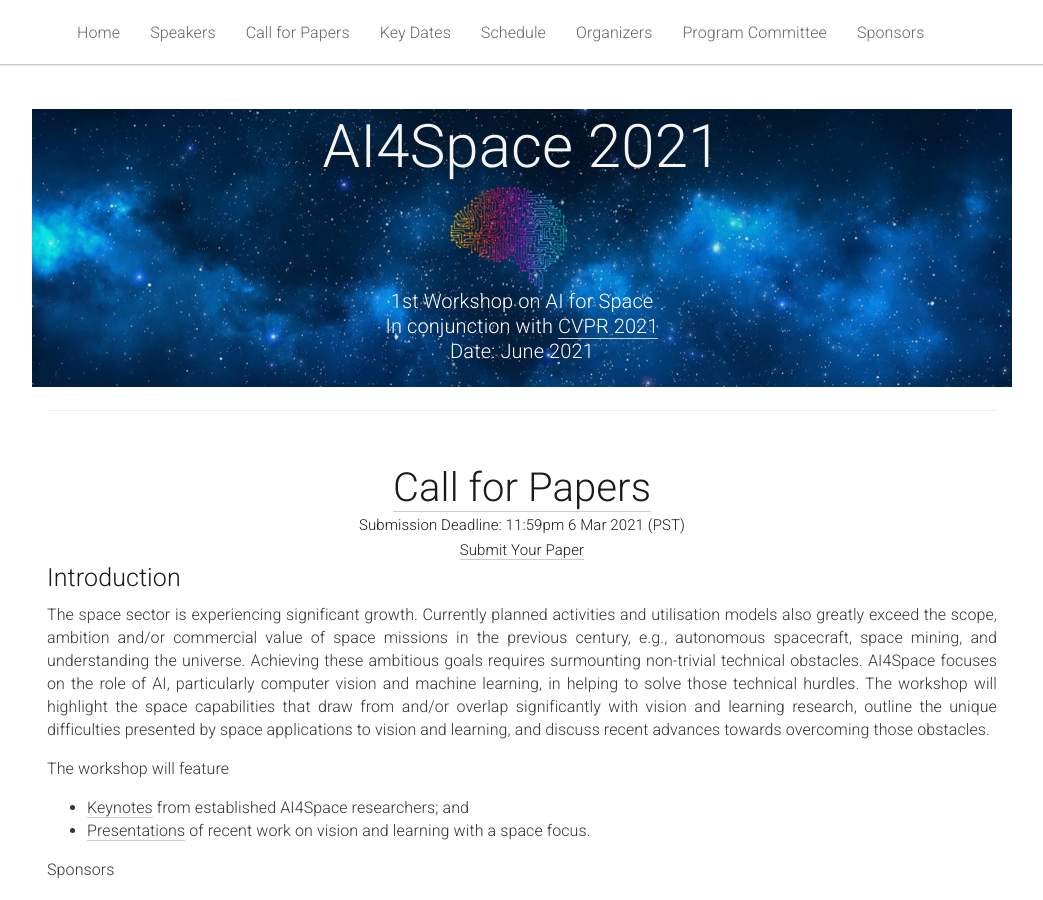
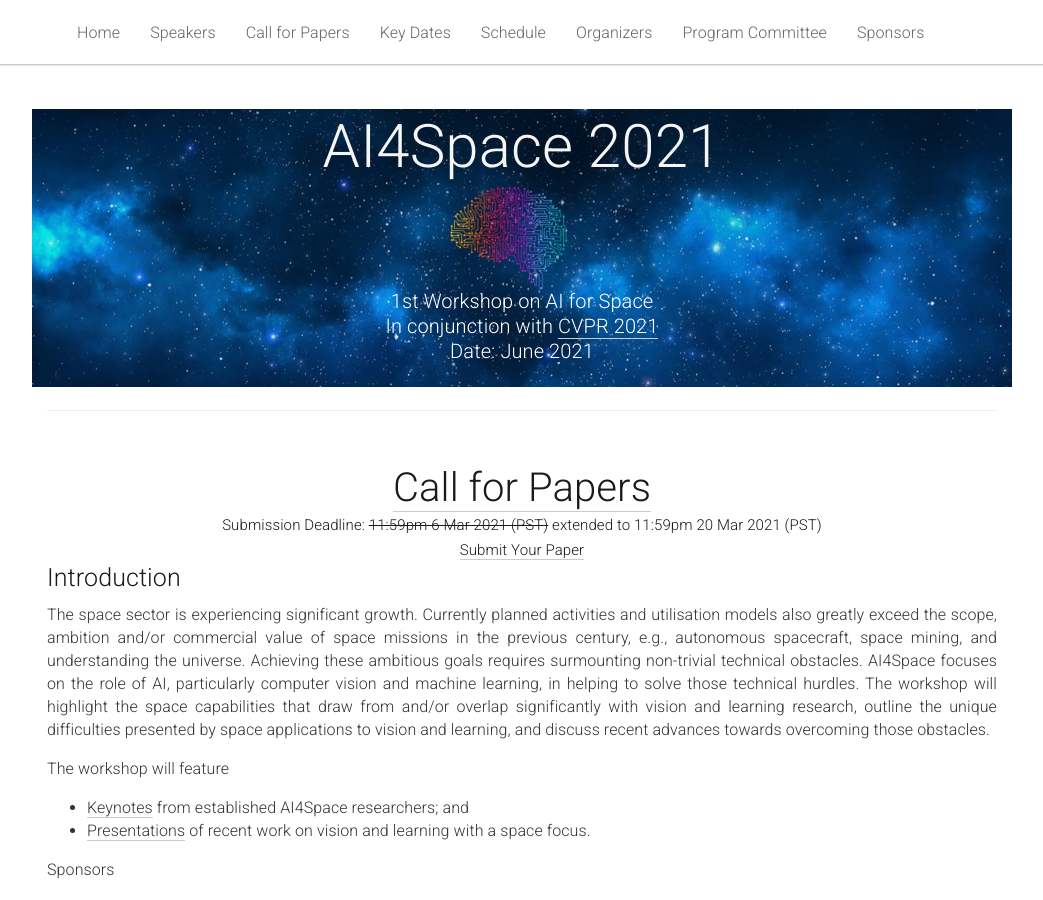
Before and after one commit to AIforSpace/2024, a Jekyll site: the page built from _pages/home.md, in a window 1280 px wide and 900 px high. Shown: the whole window, without its empty margins (118-1161 px from the left). Built offline with Jekyll 4.4.1, drawn with Linux system fonts in a browser that asks for light colours; some of the changed text lies outside the part shown.

Commit message:
due date extended

```diff
--- a/_pages/home.md
+++ b/_pages/home.md
@@ -41,7 +41,7 @@
 <div class="row" id="intro">
   <div class="col-xs-12">
     <center><h2 style="font-size:40px"><a href="#cfp">Call for Papers</a></h2></center>
-    <center><h3 style="font-size:15px">Submission Deadline: 11:59pm 6 Mar 2021 (PST)</h3></center>
+    <center><h3 style="font-size:15px">Submission Deadline: <strike>11:59pm 6 Mar 2021 (PST)</strike> extended to 11:59pm 20 Mar 2021 (PST)</h3></center>
     <center><h3 style="font-size:15px"><a href="https://cmt3.research.microsoft.com/AI4Space2021/">Submit Your Paper</a></h3></center>
   </div>
 </div>
@@ -195,7 +195,7 @@
       <tbody>
         <tr>
           <td>Paper Submission Deadline</td>
-          <td>11:59pm 6 Mar 2021</td>
+          <td><strike>11:59pm 6 Mar 2021</strike> extended to 11:59pm 20 Mar 2021</td>
         </tr>
         <tr>
           <td>Notification to Authors</td>
```
Also changed, not shown: 1 other file.
